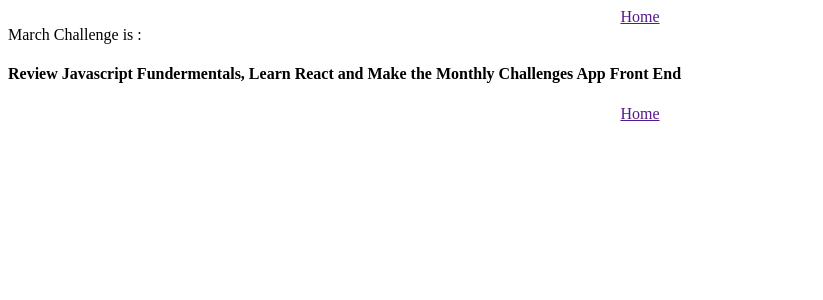
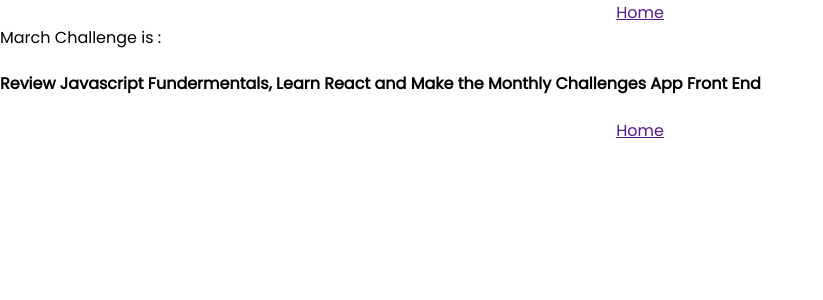
Before and after one commit to thejoecodes/monthly_challenges, a Django app: page /challenges/march in a window 1280 px wide. Shown: the top 300 px of the page, without its empty margins (0-823 px from the left). Run offline with Django 3.2, Linux system fonts and the light colour scheme.

Commit message:
add global css styling

```diff
--- a/monthly_challenges/settings.py
+++ b/monthly_challenges/settings.py
@@ -121,6 +121,10 @@ USE_TZ = True
 
 STATIC_URL = '/static/'
 
+STATICFILES_DIR = [
+    BASE_DIR / "static"
+]
+
 # Default primary key field type
 # https://docs.djangoproject.com/en/3.2/ref/settings/#default-auto-field
 
--- /dev/null
+++ b/static/styles.css
@@ -0,0 +1,8 @@
+@import url('https://fonts.googleapis.com/css2?family=Poppins:wght@200;400&display=swap');
+html{
+    font-family: 'Poppins', sans-serif;
+}
+
+body{
+    margin: 0;
+}
--- a/templates/base.html
+++ b/templates/base.html
@@ -1,7 +1,9 @@
 <!DOCTYPE html>
+{% load static %}
 <html>
     <head>
         <title>{% block title_block %} My Challenges {% endblock title_block %}</title>
+        <link rel="stylesheet" href="{% static "styles.css" %}">
         {% block css_files %}{% endblock css_files %}
     </head>
     <body>
```
